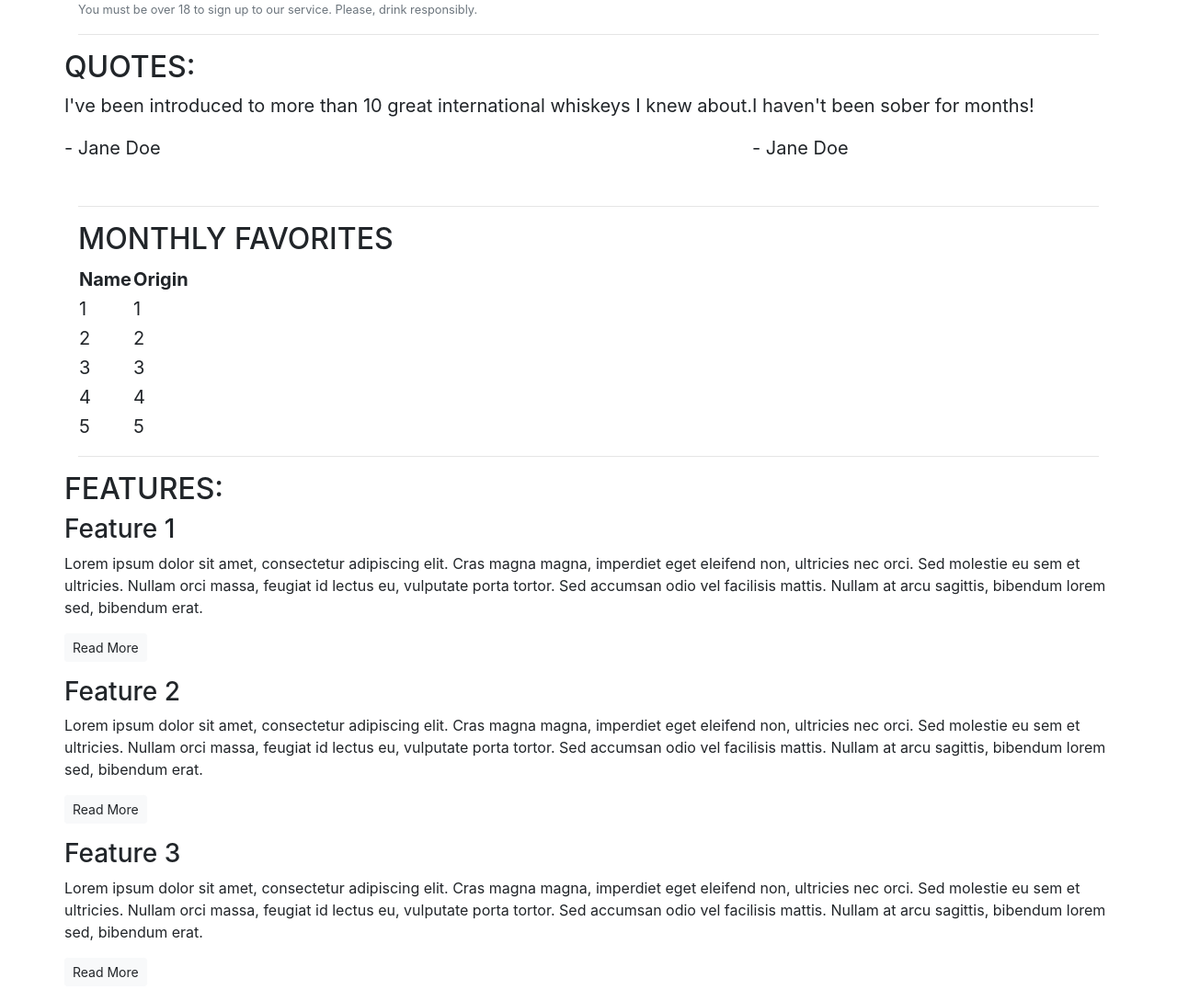
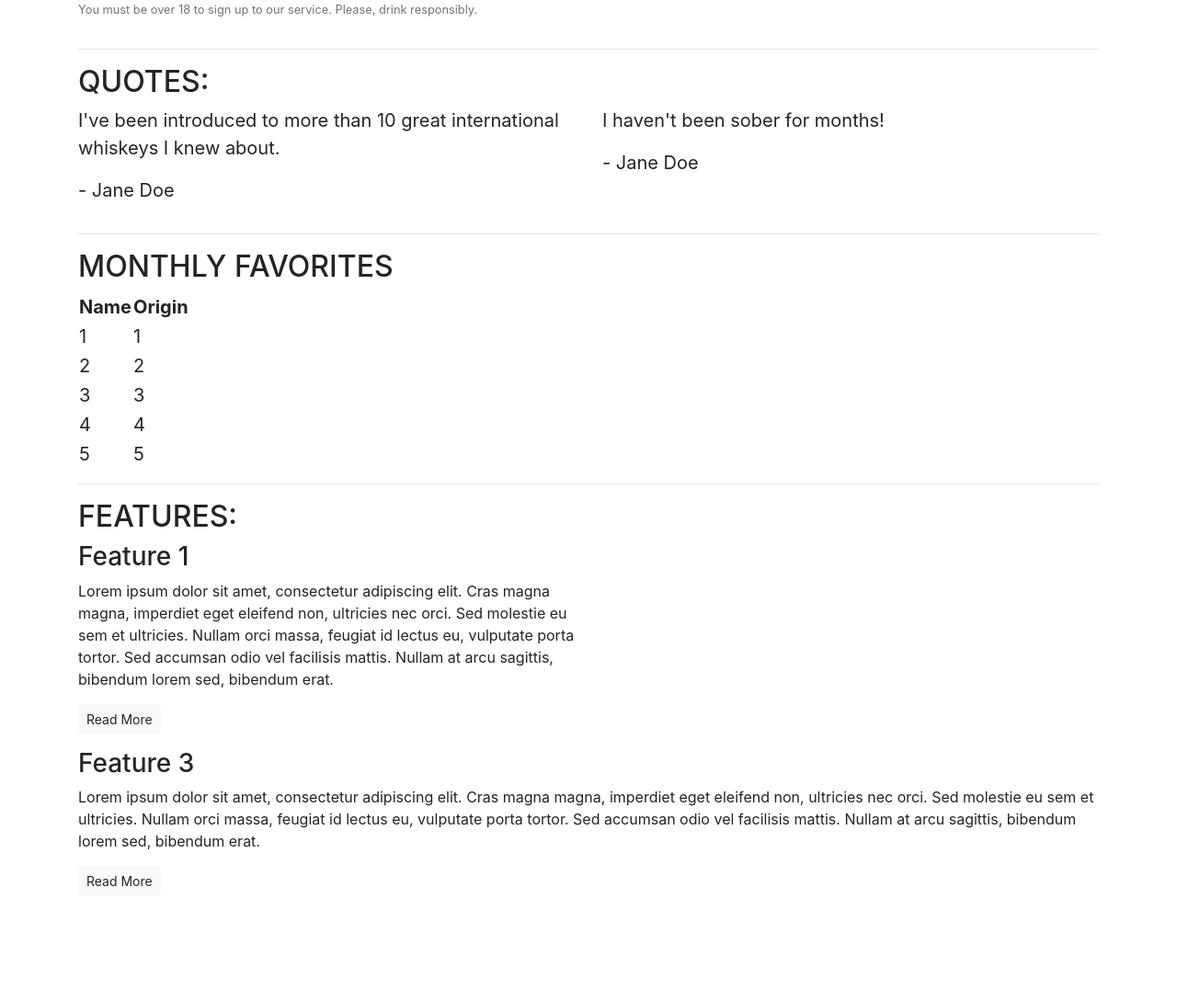
Before and after one commit to Mx-CrystalJ/Bootstrap, a plain HTML site: page index.html in a window 1280 px wide. Shown: the part 147-1236 px from the top of the page at 92% size. After the commit the page ends 1137 px from the top, so only its background shows below. Drawn offline with nearby package versions, Linux system fonts and the light colour scheme.

Commit message:
Fix col and div bugs in quote and feature sections

```diff
--- a/index.html
+++ b/index.html
@@ -13,6 +13,8 @@
 <body>
     <article class="container">
         <!--Callout-->
+        <div class="row">
+            <div class="col-12">
                 <section class="callout">
                     <h1>The finest whiskey delivered to your doorstep.</h1>
                     <p>Sign up today to start receiving the world's best whickeys every month.
@@ -21,30 +23,38 @@
                     <p class="text-muted"><small>You must be over 18 to sign up to our service. Please, drink
                             responsibly.</small></p>
                 </section>
+            </div>
+        </div>
         <!-- /.callout-->
         <hr>
 
         <!--Quotes-->
         <section class="quotes">
             <div class="row">
+                <div class="col-12">
                     <h2 class="text-uppercase">Quotes:</h2>
                 </div>
+            </div>
             <div class="row">
+                <div class="col-12 col-md-6">
                     <blockquote class="blockquote">
                         <p>I've been introduced to more than 10 great international whiskeys I knew about.</p>
                         <p>- Jane Doe</p>
                     </blockquote>
+                </div>
+                <div class="col-12 col-md-6">
                     <blockquote class="blockquote">
                         <p>I haven't been sober for months!</p>
                         <p>- Jane Doe</p>
                     </blockquote>
+                </div>
             </div>
         </section>
         <!-- /.quotes -->
         <hr>
 
         <!--Favorites-->
-        <section class="quotes">
+        <section class="favorites">
             <h2 class="text-uppercase">Monthly Favorites</h2>
             <blockquote class="blockquote">
                 <table>
@@ -81,36 +91,18 @@
         <!-- Features -->
         <section class="features">
             <div class="row">
+                <div class="col-12 col-md-6">
                     <h2 class="text-uppercase">Features:</h2>
                 </div>
+            </div>
             <div class="row">
+                <div class="col-12 col-md-6">
                     <div class="feature">
                         <h3>Feature 1</h3>
                         <p>Lorem ipsum dolor sit amet, consectetur adipiscing elit. Cras magna magna, imperdiet eget
                             eleifend
-                        non, ultricies nec orci. Sed molestie eu sem et ultricies. Nullam orci massa, feugiat id lectus
-                        eu,
-                        vulputate porta tortor. Sed accumsan odio vel facilisis mattis. Nullam at arcu sagittis,
-                        bibendum
-                        lorem sed, bibendum erat. </p>
-                    <p><a class="btn btn-sm btn-light" href="">Read More</a></p>
-                </div>
-                <div class="feature">
-                    <h3>Feature 2</h3>
-                    <p>Lorem ipsum dolor sit amet, consectetur adipiscing elit. Cras magna magna, imperdiet eget
-                        eleifend
-                        non, ultricies nec orci. Sed molestie eu sem et ultricies. Nullam orci massa, feugiat id lectus
-                        eu,
-                        vulputate porta tortor. Sed accumsan odio vel facilisis mattis. Nullam at arcu sagittis,
-                        bibendum
-                        lorem sed, bibendum erat. </p>
-                    <p><a class="btn btn-sm btn-light" href="">Read More</a></p>
-                </div>
-                <div class="features">
-                    <h3>Feature 3</h3>
-                    <p>Lorem ipsum dolor sit amet, consectetur adipiscing elit. Cras magna magna, imperdiet eget
-                        eleifend
-                        non, ultricies nec orci. Sed molestie eu sem et ultricies. Nullam orci massa, feugiat id lectus
+                            non, ultricies nec orci. Sed molestie eu sem et ultricies. Nullam orci massa, feugiat id
+                            lectus
                             eu,
                             vulputate porta tortor. Sed accumsan odio vel facilisis mattis. Nullam at arcu sagittis,
                             bibendum
@@ -118,6 +110,35 @@
                         <p><a class="btn btn-sm btn-light" href="">Read More</a></p>
                     </div>
                 </div>
+                <div class="col-12 d-md-none">
+                    <div class="feature">
+                        <h3>Feature 2</h3>
+                        <p>Lorem ipsum dolor sit amet, consectetur adipiscing elit. Cras magna magna, imperdiet eget
+                            eleifend
+                            non, ultricies nec orci. Sed molestie eu sem et ultricies. Nullam orci massa, feugiat id
+                            lectus
+                            eu,
+                            vulputate porta tortor. Sed accumsan odio vel facilisis mattis. Nullam at arcu sagittis,
+                            bibendum
+                            lorem sed, bibendum erat. </p>
+                        <p><a class="btn btn-sm btn-light" href="">Read More</a></p>
+                    </div>
+                </div>
+                <div class="col-12">
+                    <div class="features">
+                        <h3>Feature 3</h3>
+                        <p>Lorem ipsum dolor sit amet, consectetur adipiscing elit. Cras magna magna, imperdiet eget
+                            eleifend
+                            non, ultricies nec orci. Sed molestie eu sem et ultricies. Nullam orci massa, feugiat id
+                            lectus
+                            eu,
+                            vulputate porta tortor. Sed accumsan odio vel facilisis mattis. Nullam at arcu sagittis,
+                            bibendum
+                            lorem sed, bibendum erat. </p>
+                        <p><a class="btn btn-sm btn-light" href="">Read More</a></p>
+                    </div>
+                </div>
+            </div>
         </section>
     </article>
 </body>
```
Lines whose indentation alone changed are shown as unchanged.
